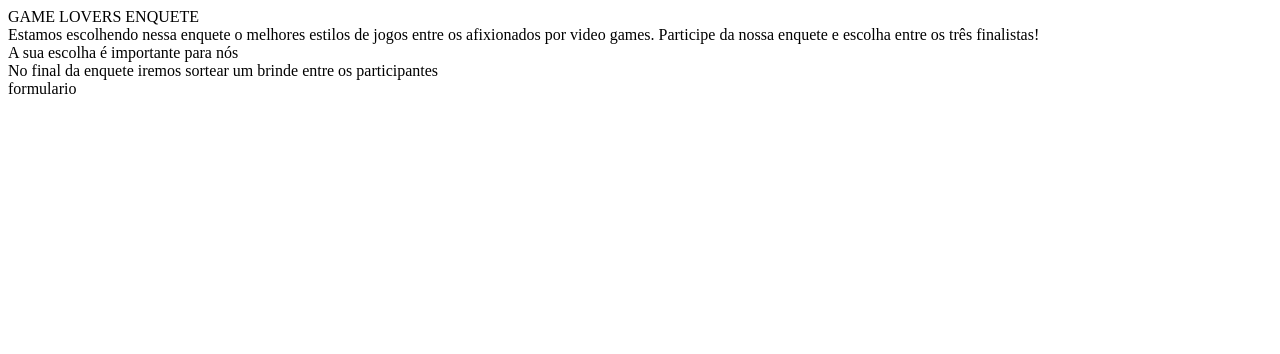
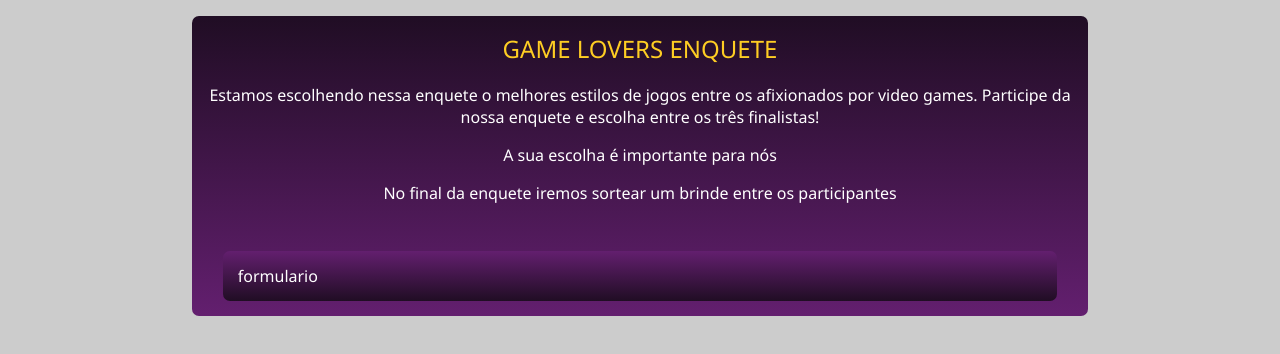
Before and after one commit to FelipePaterni/Project2-Enquete, a plain HTML site: page index.html in a window 1280 px wide. Drawn offline with Linux system fonts and the light colour scheme.

Commit message:
closes #3-structure and add CSS styles for layout and design

```diff
--- a/index.html
+++ b/index.html
@@ -3,22 +3,30 @@
   <head>
     <meta charset="UTF-8" />
     <meta name="viewport" content="width=device-width, initial-scale=1.0" />
+    <link rel="stylesheet" href="style.css" />
     <title>Projeto 2 - Enquete</title>
   </head>
   <body>
-    <div>
-      <div>GAME LOVERS ENQUETE</div>
-      <div>
-        Estamos escolhendo nessa enquete o melhores estilos de jogos entre os
-        afixionados por video games. Participe da nossa enquete e escolha entre
-        os três finalistas!
-        <br />
-        A sua escolha é importante para nós
-        <br />
-        No final da enquete iremos sortear um brinde entre os participantes
+    <div class="container">
+      <div class="header">
+        <div class="header-title">GAME LOVERS ENQUETE</div>
+        <div>
+          <p>
+            Estamos escolhendo nessa enquete o melhores estilos de jogos entre
+            os afixionados por video games. Participe da nossa enquete e escolha
+            entre os três finalistas!
+          </p>
+          <p>A sua escolha é importante para nós</p>
+          <p>
+            No final da enquete iremos sortear um brinde entre os participantes
+          </p>
+        </div>
       </div>
 
-      <div>formulario</div>
+      <div class="form-vote">
+        <div>formulario</div>
+      </div>
+
     </div>
   </body>
 </html>
--- /dev/null
+++ b/style.css
@@ -0,0 +1,36 @@
+body {
+    margin: 0;
+    box-sizing: border-box;
+    color: #fff;
+    font-family: "Segoe UI", Tahoma, Geneva, Verdana, sans-serif;
+    background-color: #ccc;
+  }
+
+  .container {
+    background: linear-gradient(to bottom, #200d24 0%, #631f6f 100%);
+    margin: auto;
+    margin-top: 1rem;
+    width: 70%;
+    border-radius: 7px;
+    overflow: hidden;
+  }
+
+  .header {
+    padding: 1rem;
+    text-align: center;
+  }
+  .header-title {
+    color: #fecd23;
+    font-weight: 500;
+    font-size: 1.5rem;
+    margin-bottom: 1.2rem;
+  }
+
+  .form-vote {
+    box-sizing: border-box;
+    margin: 0.9rem auto;
+    background: linear-gradient(to bottom, #631f6f 0%, #200d24 100%);
+    border-radius: 7px;
+    width: 93%;
+    padding: 0.9rem;
+  }
```
